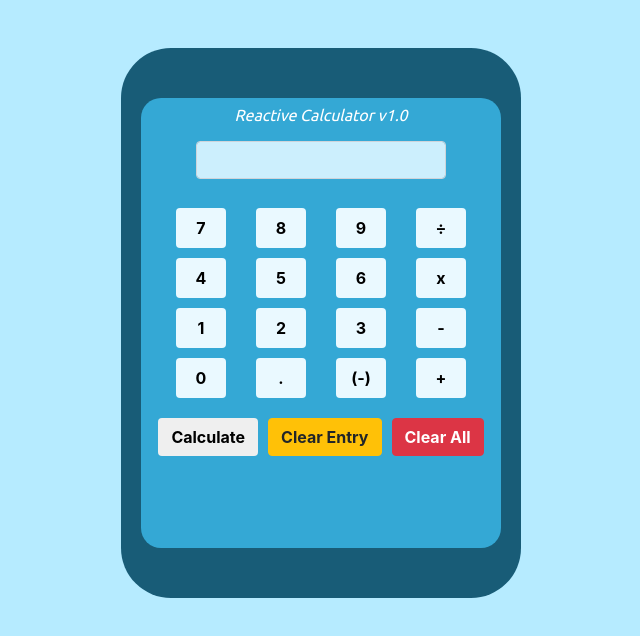
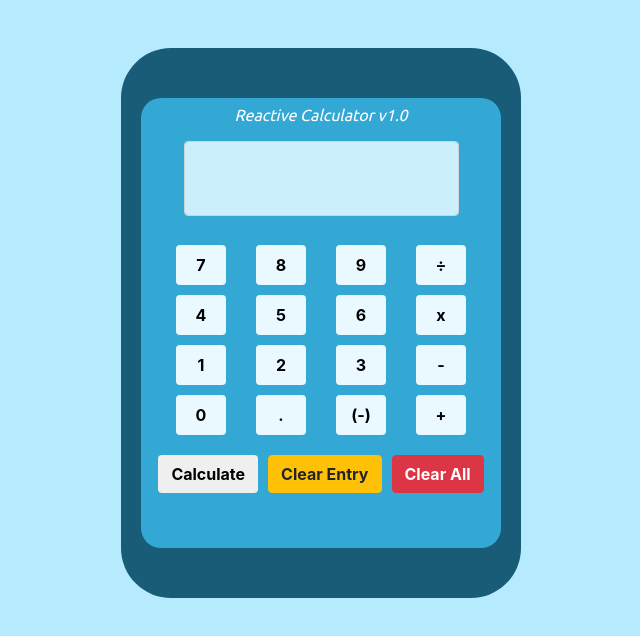
Before and after one commit to Joeseff6/Reactive-Calculator, a React (Create React App) app: page / in a window 1280 px wide. Shown: the top 636 px of the page, without its empty margins (319-959 px from the left). Built offline with nearby package versions, Linux system fonts and the light colour scheme; the HTML template or start-up script is replaced by a standard one.

Commit message:
Re-sized screen

```diff
--- a/src/components/Screen.css
+++ b/src/components/Screen.css
@@ -1,4 +1,5 @@
 #screen {
-  width: 250px;
+  width: 275px;
+  height: 75px;
   background-color: #cceffd;
 }
```
